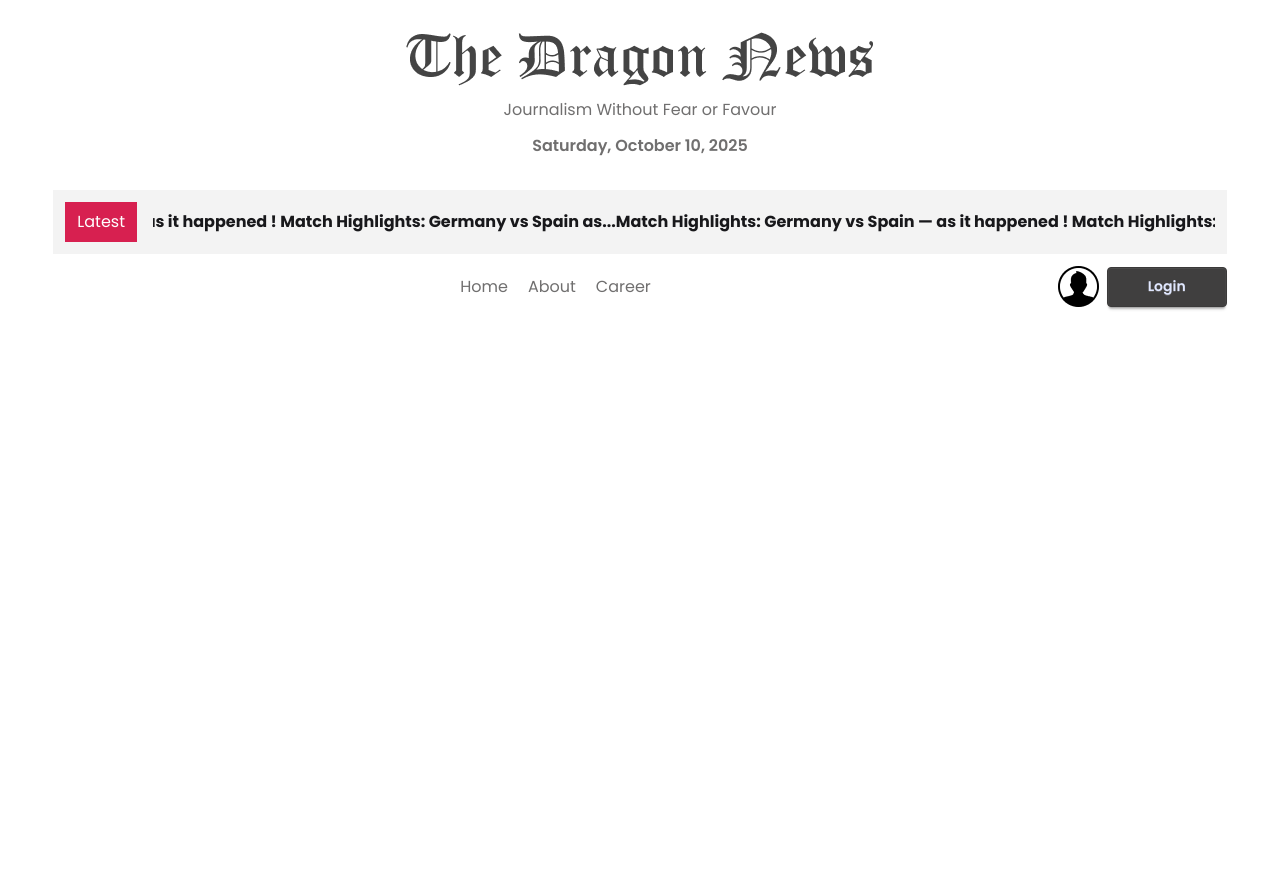
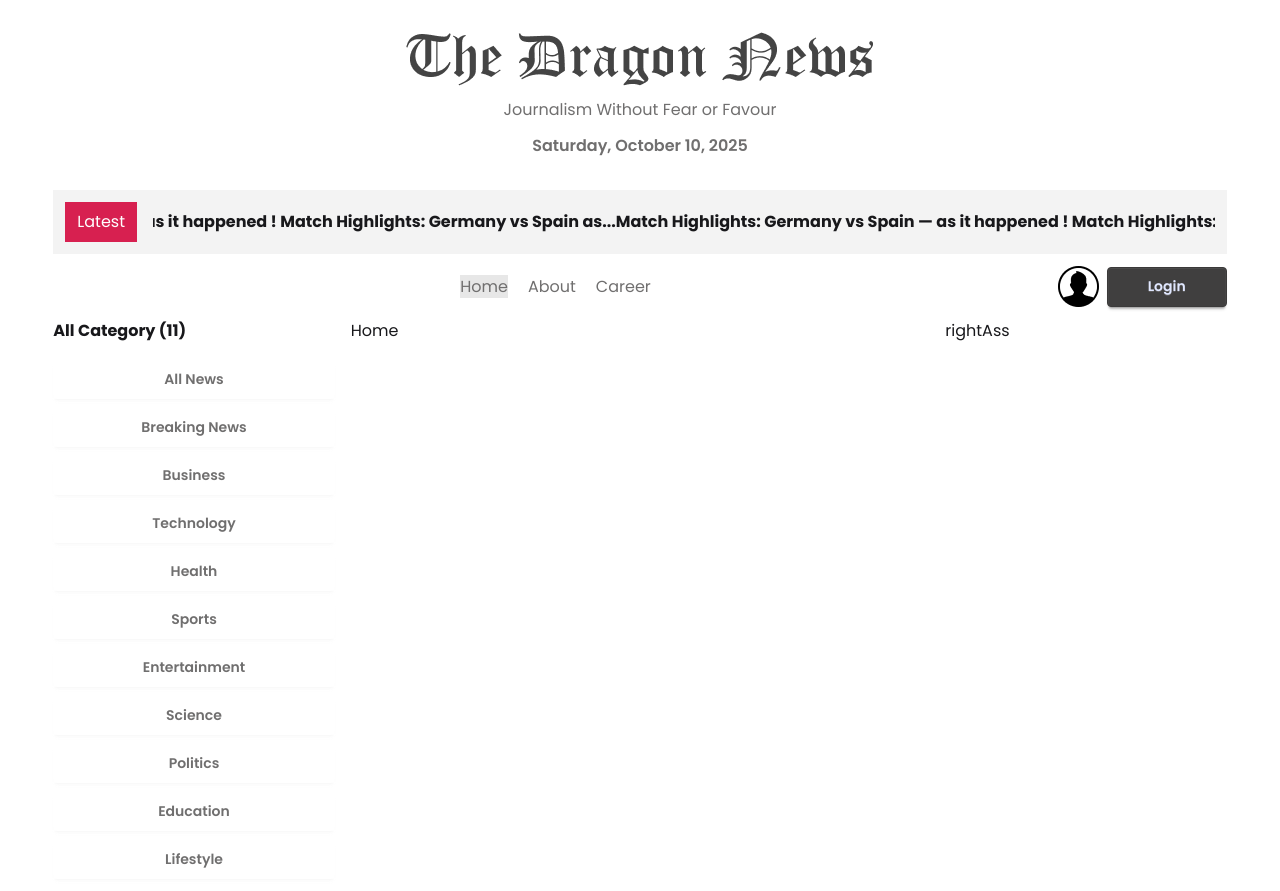
Before and after one commit to rakibhassannayem/the-dragon-news, a React (Vite) app: page / in a window 1280 px wide. Before the commit the page ends 800 px from the top, so only its background shows below. Built offline with nearby package versions, Linux system fonts and the light colour scheme.

Commit message:
category list

```diff
--- /dev/null
+++ b/src/components/Categories.jsx
@@ -0,0 +1,26 @@
+import { use } from "react";
+import { NavLink } from "react-router";
+
+const categoryPromise = fetch("/categories.json").then((res) => res.json());
+
+const Categories = () => {
+  const categories = use(categoryPromise);
+  return (
+    <div>
+      <h2 className="font-bold">All Category ({categories.length})</h2>
+      <div className="grid gap-2 mt-4">
+        {categories.map((category) => (
+          <NavLink
+            to={`/category/${category.id}`}
+            key={category.id}
+            className={"btn bg-base-100 border-0 hover:bg-base-200 font-semibold text-accent"}
+          >
+            {category.name}
+          </NavLink>
+        ))}
+      </div>
+    </div>
+  );
+};
+
+export default Categories;
--- /dev/null
+++ b/src/components/homelayout/LeftAside.jsx
@@ -0,0 +1,16 @@
+import { Suspense } from "react";
+import Categories from "../Categories";
+
+const LeftAside = () => {
+  return (
+    <div>
+      <Suspense
+        fallback=<span className="loading loading-dots loading-xl"></span>
+      >
+        <Categories></Categories>
+      </Suspense>
+    </div>
+  );
+};
+
+export default LeftAside;
--- /dev/null
+++ b/src/components/homelayout/RightAside.jsx
@@ -0,0 +1,11 @@
+import React from 'react';
+
+const RightAside = () => {
+  return (
+    <div>
+      rightAss
+    </div>
+  );
+};
+
+export default RightAside;
--- a/src/index.css
+++ b/src/index.css
@@ -17,3 +17,6 @@
 * {
   font-family: "Poppins", sans-serif;
 }
+a.active{
+  @apply bg-base-300
+}
--- a/src/layouts/HomeLayout.jsx
+++ b/src/layouts/HomeLayout.jsx
@@ -3,25 +3,33 @@ import { Outlet } from "react-router";
 import Header from "../components/Header";
 import LatestNews from "../components/LatestNews";
 import Navbar from "../components/Navbar";
+import LeftAside from "../components/homelayout/LeftAside";
+import RightAside from "../components/homelayout/RightAside";
 
 const HomeLayout = () => {
   return (
     <div>
       <header>
         <Header />
-        <section className="max-w-11/12 mx-auto mb-3">
+        <section className="w-11/12 mx-auto mb-3">
           <LatestNews />
         </section>
-        <nav className="max-w-11/12 mx-auto">
+        <nav className="w-11/12 mx-auto">
           <Navbar />
         </nav>
       </header>
-      <main>
-        <section className="left-nav"></section>
-        <section className="main">
-          <Outlet />
+      <main className="w-11/12 mx-auto my-3 grid grid-cols-12 gap-4">
+        <aside className="col-span-3">
+          <LeftAside />
+        </aside>
+        <section className="main col-span-6">
+          <Outlet>
+
+          </Outlet>
         </section>
-        <section className="right-nav"></section>
+        <aside className="col-span-3">
+          <RightAside/>
+        </aside>
       </main>
     </div>
   );
--- a/src/main.jsx
+++ b/src/main.jsx
@@ -2,7 +2,7 @@ import { StrictMode } from 'react'
 import { createRoot } from 'react-dom/client'
 import './index.css'
 import { RouterProvider } from 'react-router'
-import router from './routes/routes.jsx'
+import router from './routes/router.jsx'
 
 createRoot(document.getElementById('root')).render(
   <StrictMode>
--- /dev/null
+++ b/src/pages/CategoryNews.jsx
@@ -0,0 +1,11 @@
+import React from 'react';
+
+const CategoryNews = () => {
+  return (
+    <div>
+      categoryNews
+    </div>
+  );
+};
+
+export default CategoryNews;
--- /dev/null
+++ b/src/pages/Home.jsx
@@ -0,0 +1,11 @@
+import React from 'react';
+
+const Home = () => {
+  return (
+    <div>
+      Home
+    </div>
+  );
+};
+
+export default Home;
--- a/src/routes/routes.jsx
+++ b/src/routes/router.jsx
@@ -1,10 +1,22 @@
 import { createBrowserRouter } from "react-router";
 import HomeLayout from "../layouts/HomeLayout";
+import Home from "../pages/Home";
+import CategoryNews from "../pages/CategoryNews";
 
 const router = createBrowserRouter([
   {
     path: "/",
     Component: HomeLayout,
+    children: [
+      {
+        path: "",
+        Component: Home,
+      },
+      {
+        path: "/category/:id",
+        Component: CategoryNews,
+      },
+    ],
   },
   {
     path: "/auth",
```
